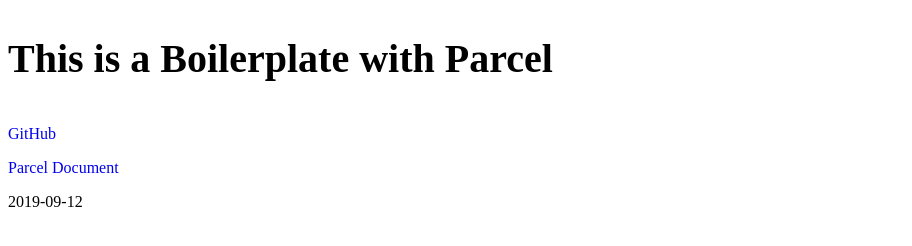
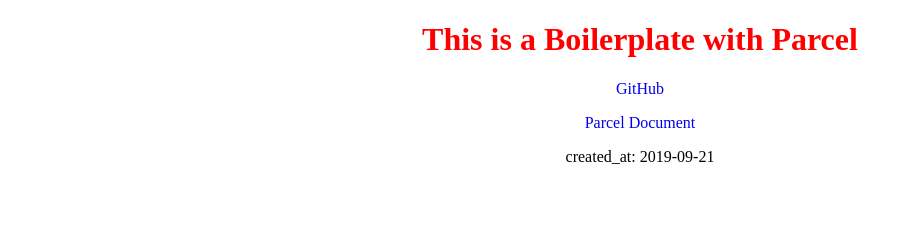
Before and after one commit to szaizen/timer, a website built with Parcel: page src/index.html in a window 1280 px wide. Shown: the whole page, without its empty margins (0-912 px from the left). Built offline with nearby package versions, Linux system fonts and the light colour scheme.

Commit message:
add sample code use parcel

```diff
--- a/src/javascripts/main.js
+++ b/src/javascripts/main.js
@@ -1,5 +1,5 @@
-const insertTime = () => {
+const insertTestText = () => {
   const timeText = document.querySelector("#time");
-  timeText.textContent = "2019-09-12";
+  timeText.textContent = "created_at: 2019-09-21";
 }
-insertTime();
+insertTestText();
--- a/src/stylesheets/main.scss
+++ b/src/stylesheets/main.scss
@@ -1,13 +1,5 @@
+@import "modules/base";
+
 body {
-  display: flex;
-  justify-content: center;
-  flex-direction: column;
-  h1 {
-    font-size: 40px;
-  }
-  p {
-    a {
-      text-decoration: none;
-    }
-  }
+  text-align: center;
 }
--- /dev/null
+++ b/src/stylesheets/modules/_base.scss
@@ -0,0 +1,2 @@
+@import "title";
+@import "link";
--- /dev/null
+++ b/src/stylesheets/modules/_link.scss
@@ -0,0 +1,3 @@
+a {
+  text-decoration: none;
+}
--- /dev/null
+++ b/src/stylesheets/modules/_title.scss
@@ -0,0 +1,3 @@
+h1 {
+  color: red;
+}
```
